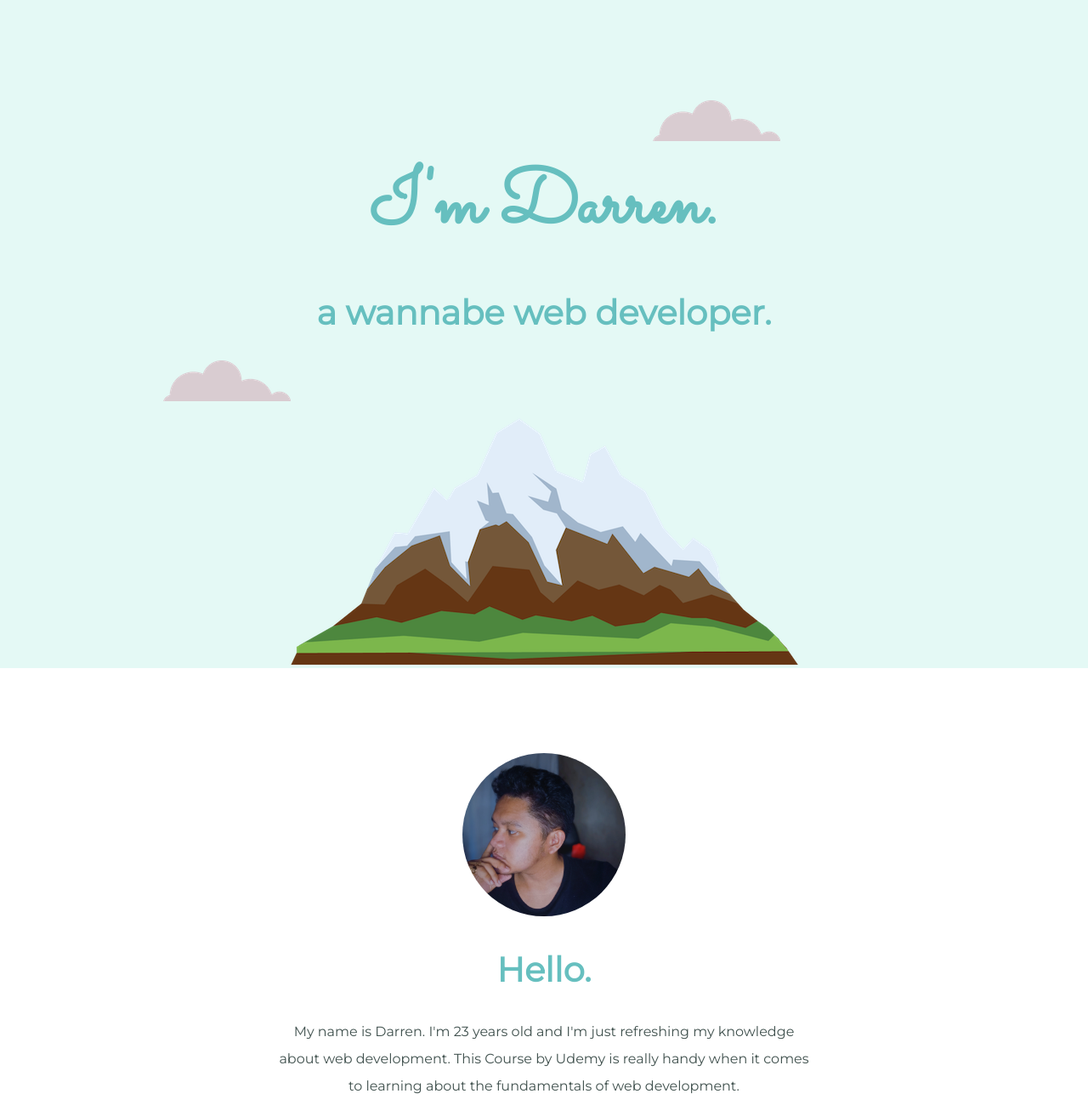
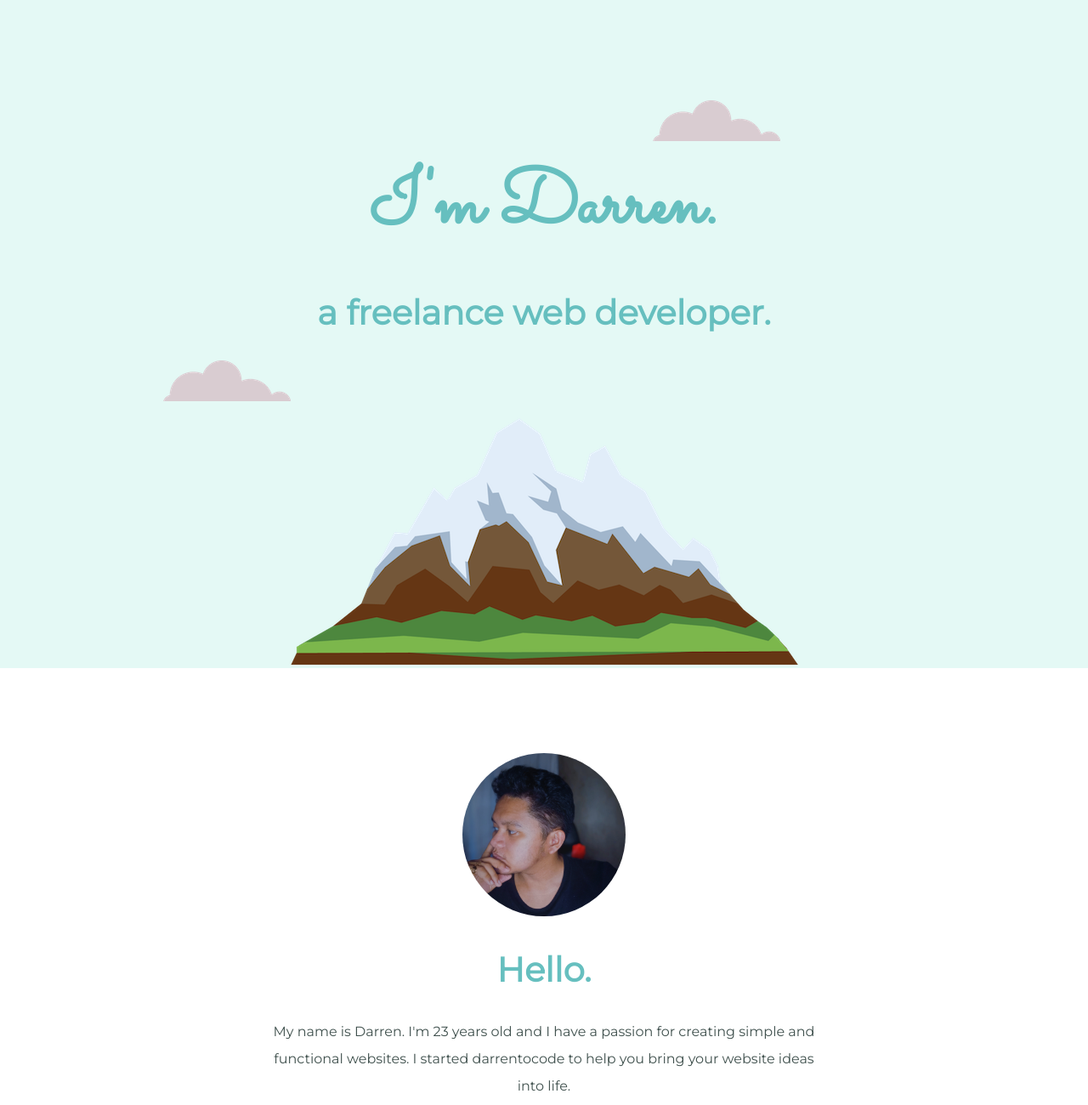
Before and after one commit to drrnie/portfolio, a plain HTML site: page index.html in a window 1280 px wide. Shown: the top 1300 px of the page at 85% size. Drawn offline with Linux system fonts and the light colour scheme.

Commit message:
Update index to darrentocode

```diff
--- a/index.html
+++ b/index.html
@@ -14,7 +14,7 @@
     <div class="top-container">
         <img class="top-cloud" src="img/cloud.png" alt="cloud image">
         <h1 class="heading-text">I'm Darren.</h1>
-        <h2 class="heading-text">a wannabe web developer.</h2>
+        <h2 class="heading-text">a freelance web developer.</h2>
         <img class="bottom-cloud" src="img/cloud.png" alt="cloud image">
         <img src="img/mountain.png" alt="mountain image">
     </div>
@@ -22,7 +22,7 @@
         <div class="profile">
           <img src="img/den profile pic.png" alt="picture of darren" class="profile-pic">
           <h2 class="heading-text">Hello.</h2>
-          <p class="profile-text">My name is Darren. I'm 23 years old and I'm just refreshing my knowledge about web development. This Course by Udemy is really handy when it comes to learning about the fundamentals of web development.</p>
+          <p class="profile-text">My name is Darren. I'm 23 years old and I have a passion for creating simple and functional websites. I started darrentocode to help you bring your website ideas into life.</p>
         </div>
         <hr>
         <div class="skills">
@@ -47,13 +47,13 @@
         <div class="contact-me">
           <h2 class="heading-text">Get In Touch</h2>
           <h3 class="heading-subtext">Let's grab some coffee.</h3>
-          <p>If you dread your existence like I do, we could definitely talk about it.</p>
-          <a class="btn" href="mailto:frenzmedallon@gmail.com">CONTACT ME</a>
+          <p>If you want to transform your brand digitally, we can definitely talk about it.</p>
+          <a class="btn" href="mailto:darrentocode@gmail.com">CONTACT ME</a>
         </div>
     </div>
     <div class="bottom-container">
         <a class="footer-link" href="https://www.linkedin.com/in/frenzmedallon/">LinkedIn</a>
-        <a class="footer-link" href="https://twitter.com/drrnie">Twitter</a>
+        <a class="footer-link" href="darrentocode.com">darrentocode</a>
         <a class="footer-link" href="index.html">Website</a>
         <p class="copyright">© Frenz Darren Medallon.</p>
     </div>
```
